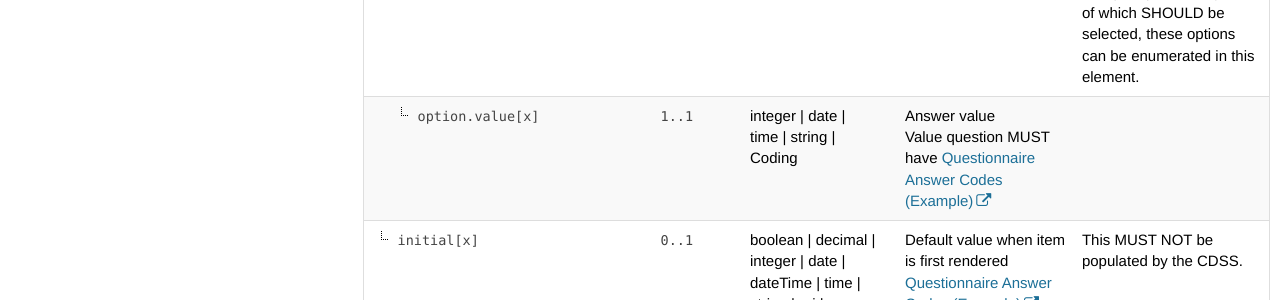
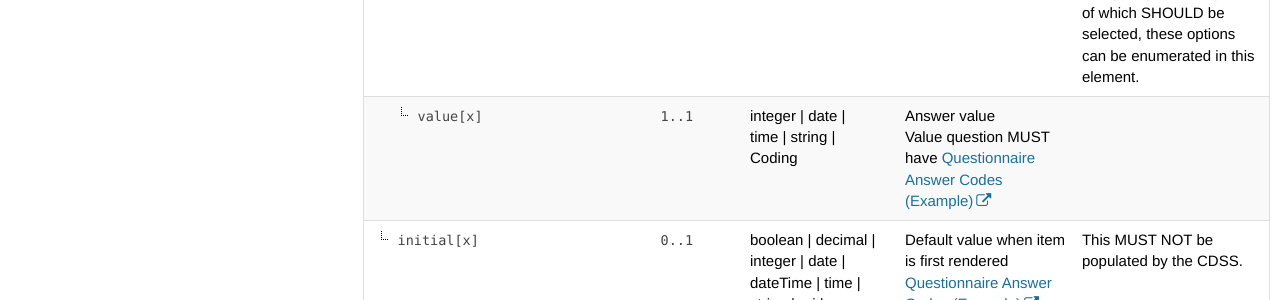
Before and after one commit to nhsconnect/FHIR-CDS, a Jekyll site: the page built from pages/explore/api_questionnaire.md, in a window 1280 px wide and 900 px high, scrolled down 5463 px. Shown: the part 152-452 px from the top of the window. Built offline with Jekyll 4.4.1, drawn with Linux system fonts in a browser that asks for light colours; nearby versions of some CDN libraries; our own code applies the rules of GitHub Pages for plain Markdown files; comment, search, counter and statistics services are not loaded.

Commit message:
Update api_questionnaire.md

```diff
--- a/pages/explore/api_questionnaire.md
+++ b/pages/explore/api_questionnaire.md
@@ -392,7 +392,7 @@ If the content of this element does not match the jurisdiction of the current <c
 <td>Where the question has multiple options, only one of which SHOULD be selected, these options can be enumerated in this element.</td>
  </tr>
 <tr>
-  <td class="sub-sub"><code class="highlighter-rouge">option.value[x]</code></td>
+  <td class="sub-sub"><code class="highlighter-rouge">value[x]</code></td>
       <td><code class="highlighter-rouge">1..1</code></td>
      <td>integer | date |<br>time | string |<br> Coding</td>
     <td>Answer value<br/>
```
